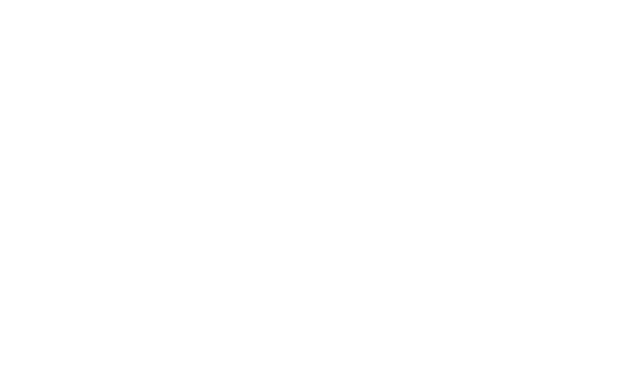
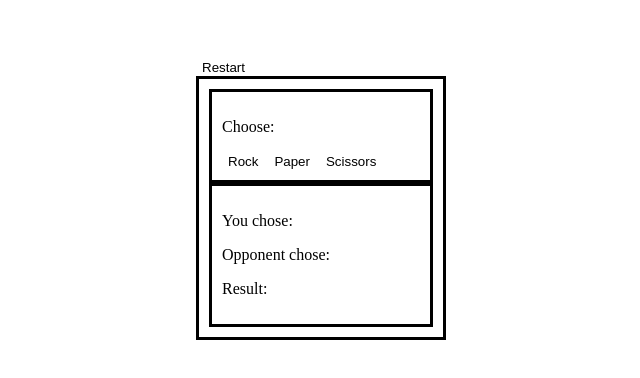
Before and after one commit to dee-rius/Rock-Paper-Scissors, a plain HTML site: page index.html in a window 1280 px wide. Shown: the whole page, without its empty margins (319-959 px from the left). Drawn offline with Linux system fonts and the light colour scheme.

Commit message:
Base look for page. Updated index.html and rps-style.css (on 20/04/2025)
Created base template with transition and animation. Made the page look simple without making it look too cheap...I think.

```diff
--- a/index.html
+++ b/index.html
@@ -8,6 +8,28 @@
         <title>Rock Paper Scissors</title>
     </head>
     <body>
+        <main>
+            <button id="restart-button">Restart</button>
 
+            <section>
+                <section>
+                    <p>Choose:</p>
+
+                    <div>
+                        <button class="has-transition" id="choose-rock-button">Rock</button>
+                        <button class="has-transition" id="choose-paper-button">Paper</button>
+                        <button class="has-transition" id="choose-scissors-button">Scissors</button>
+                    </div>
+                </section>
+
+                <section>
+                    <p>You chose: <strong  style="--order:1" id="user-chose-text"></strong></p>
+                    <p>Opponent chose: <strong  style="--order:2" id="opponent-chose-text"></strong></p>
+                    <p>Result: <strong  style="--order:3" id="results-text"></strong></p>
+                </section>
+
+            </section>
+
+        </main>
     </body>
 </html>
--- a/rps-style.css
+++ b/rps-style.css
@@ -0,0 +1,72 @@
+@keyframes blink{
+    0%{
+        opacity: 1;
+    }
+    49%{
+        opacity: 1;
+    }
+    50%{
+        opacity: 0;
+    }
+    100%{
+        opacity: 0;
+    }
+}
+
+::selection{
+    background-color: black;
+    color: white;
+}
+
+::-moz-selection{
+    background-color: black;
+    color: white;
+}
+
+body{
+    display: flex;
+    flex-direction: column;
+    align-items: center;
+    padding-top: 50px;
+}
+
+main{
+    max-width: 500px;
+    min-width: 250px;
+    text-align: left;
+}
+section{
+    padding: 10px;
+    border-style: solid;
+}
+
+
+button{
+    border-style: none;
+    background-color: transparent;
+
+    cursor: pointer;
+}
+button:hover::before{
+    content: '[';
+    margin-right: 4px;
+
+    animation: blink 0.5s linear 1s infinite forwards normal;
+}
+button:hover::after{
+    content: ']';
+    margin-left: 4px;
+    animation: blink 0.5s linear 1s infinite forwards normal;
+
+}
+button:active::before{
+    margin: 0px;
+}
+button:active::after{
+    margin: 0px;
+}
+
+.has-transition{
+    transition-property: all;
+    transition-duration: 0.3s;
+}
```
